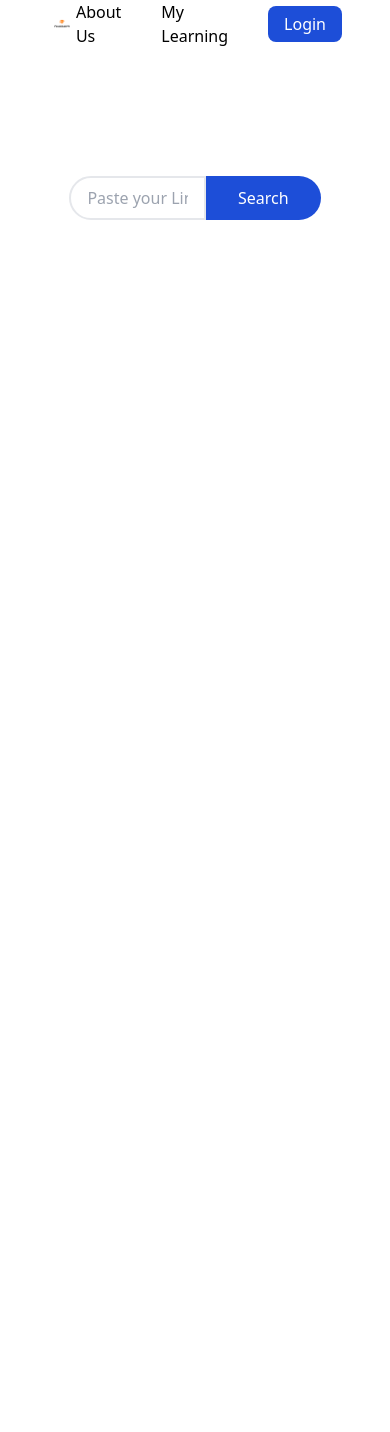
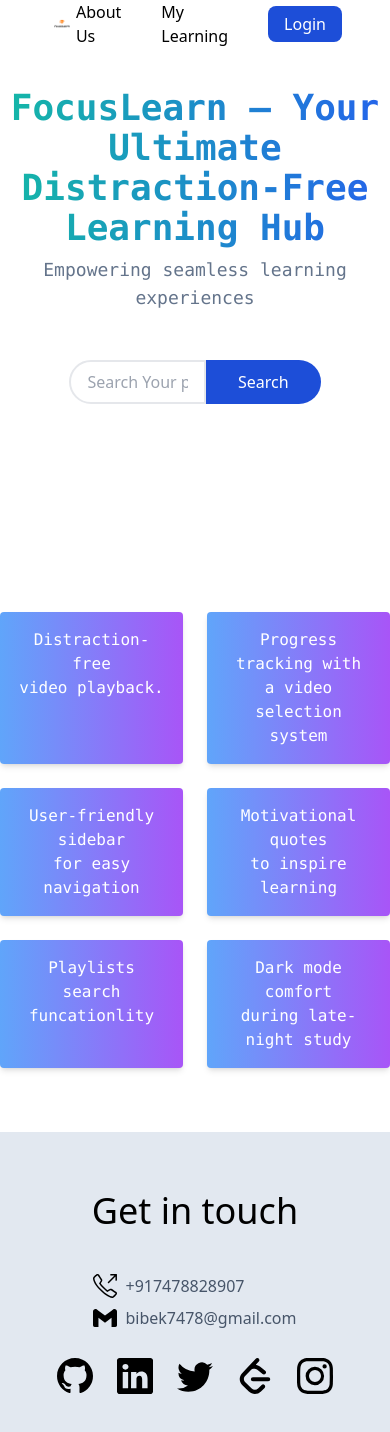
Before and after one commit to bibekghoshh/foucslearn, a React (Create React App) app: page / in a window 390 px wide. Shown: the top 1432 px of the page. Before the commit the page ends 844 px from the top, so only its background shows below. Built offline with nearby package versions, Linux system fonts and the light colour scheme.

Commit message:
making of landing page

```diff
--- a/src/Components/Body.js
+++ b/src/Components/Body.js
@@ -4,10 +4,15 @@ import Footer from "./Footer";
 import VideoCardDetails from "./VideoCard/VideoCardDetails";
 import axios from "axios";
 import { searchAPI, apiKey } from "../data/data";
+// import { studyMotivationQuotes } from "../data/studyMotivationQuotes";
 
 const Body = () => {
   const [userQuery, setUserQusery] = useState("");
   const [playlistData, setPlaylistData] = useState("");
+//   const [motivationQuotes, setMotivationQuotes] = useState("Education is the most powerful weapon which you can use to change the world");
+
+  const featuresCardCss =
+    "bg-green-400 text-white px-4 py-4 rounded font-medium shadow-md font-mono  bg-gradient-to-r from-blue-400 to-purple-500";
 
   const searchYoutubePlaylist = async () => {
     try {
@@ -15,9 +20,8 @@ const Body = () => {
         `${searchAPI}?key=${apiKey}&q=${userQuery}&type=playlist&part=snippet&maxResults=15`
       );
       setPlaylistData(response.data.items);
-        // console.log(response.data.items);
+      // console.log(response.data.items);
       //   console.log(response);
-
     } catch (error) {
       console.error("Error while fetching data", error);
     }
@@ -28,17 +32,35 @@ const Body = () => {
     setUserQusery(event.target.value);
   };
 
-  const handleSearchSubmit=(event)=>{
-     event.preventDefault(); // Prevent page reload
-     if(userQuery.trim()){
-        searchYoutubePlaylist();
-     }
-  }
+//   const intervalId = setInterval(() => {
+//     const randomNumber = Math.floor(Math.random() * 100);
+//     setMotivationQuotes(studyMotivationQuotes[randomNumber]);
+//   }, 10000);
+
+  const handleSearchSubmit = (event) => {
+    event.preventDefault(); // Prevent page reload
+    if (userQuery.trim()) {
+      searchYoutubePlaylist();
+    }
+    // clearInterval(intervalId); // Stops the interval
+  };
+
+
+
+
   return (
     <>
       <Header />
 
-      <div className="mt-32">
+      <div className="mt-10">
+        <div className="text-center mb-12">
+          <h1 className="text-4xl font-mono font-semibold text-blue-400 bg-gradient-to-r from-teal-500 to-blue-600 bg-clip-text text-transparent">
+            FocusLearn – Your Ultimate Distraction-Free Learning Hub
+          </h1>
+          <h3 className="font-mono text-slate-500 mt-2 text-lg ">
+            Empowering seamless learning experiences
+          </h3>
+        </div>
         <div className="flex items-center justify-center sticky top-8">
           <form onSubmit={handleSearchSubmit} className="flex">
             <input
@@ -47,10 +69,10 @@ const Body = () => {
               id="searchBox"
               onChange={handleInputChange}
               className="border-2 px-4 py-2 w-[35vw] outline-none rounded-l-full"
-              placeholder="Paste your Link here....."
+              placeholder="Search Your playlist here"
             />
             <button
-            //   onClick={searchYoutubePlaylist}
+              //   onClick={searchYoutubePlaylist}
               className="rounded-lg bg-blue-700 px-8 py-[9px] text-white font-medium rounded-r-full"
               type="submit"
             >
@@ -67,6 +89,39 @@ const Body = () => {
             ))}
           </div>
         )}
+
+        <div className="mt-20 text-center flex items-center justify-center">
+            {/* <div className="font-mono ">{`‘ ${motivationQuotes} ’`}</div> */}
+          {/* <p className="text-2xl font-sans">"Focus on what matters, learn with clarity."</p> */}
+          {/* <h3 className="w-[60%]">WatchPlaylist is an innovative platform designed to provide users with a focused, distraction-free way to watch YouTube courses and track their learning progress. It includes features like customizable video playlists, the ability to mark videos as watched, and a sleek, user-friendly interface tailored for continuous learning."</h3> */}
+        </div>
+
+        <div className="mt-32 mb-16 flex justify-center text-center">
+          <div className="grid grid-flow-row grid-cols-2 gap-6">
+            <div className={featuresCardCss}>
+              Distraction-free <br />
+              video playback.
+            </div>
+            <div className={featuresCardCss}>
+              Progress tracking with <br />a video selection system
+            </div>
+            <div className={featuresCardCss}>
+              User-friendly sidebar <br /> for easy navigation
+            </div>
+            <div className={featuresCardCss}>
+              Motivational quotes <br />
+              to inspire learning
+            </div>
+            <div className={featuresCardCss}>
+              Playlists search <br />
+              funcationlity
+            </div>
+            <div className={featuresCardCss}>
+              Dark mode comfort <br />
+              during late-night study{" "}
+            </div>
+          </div>
+        </div>
       </div>
 
       <Footer />
--- a/src/Components/Footer.js
+++ b/src/Components/Footer.js
@@ -1,14 +1,65 @@
 import React from "react";
+import { BsGithub, BsInstagram, BsLinkedin, BsTwitter } from "react-icons/bs";
+import { SiLeetcode, SiGmail } from "react-icons/si";
+import { SlCallOut } from "react-icons/sl";
 
-const Footer=()=>{
-
-    return(
-        <>
-        <div>
-
-        </div>
-        </>
-    )
-}
+const Footer = () => {
+  return (
+    <div className="flex flex-col items-center justify-center gap-5 h-80 bg-slate-200 dark:bg-slate-900 dark:text-white">
+      <p className="text-4xl font-medium text-newblue dark:text-violet-500">Get in touch</p>
+      <div className="w-[80%] h-[3px] bg-bgcolor dark:bg-violet-500"></div>
+      <div className="flex flex-col gap-2 lg:gap-12 lg:flex-row">
+        <a className="flex items-center gap-2" href="tel:+917478828907">
+          <SlCallOut className="text-2xl" />
+          <p className="font-medium text-slate-600 dark:text-white">+917478828907</p>
+        </a>
+        <a
+          className="flex items-center gap-2"
+          href="mailto:bibek7478@gmail.com"
+        >
+          <SiGmail className="text-2xl" />
+          <p className="font-medium text-slate-600 dark:text-white">bibek7478@gmail.com</p>
+        </a>
+      </div>
+      <div className="flex flex-wrap gap-6 mt-2 text-4xl">
+        <a
+          className="transition duration-300 hover:scale-110 hover:text-sky-900"
+          href="https://github.com/bibekghoshh"
+          target="black"
+        >
+          <BsGithub />
+        </a>
+        <a
+          className="transition duration-300 hover:text-blue-600 hover:scale-110"
+          href="https://www.linkedin.com/in/bibekghoshh/"
+          target="black"
+        >
+          <BsLinkedin />
+        </a>
+        <a
+          className="transition duration-300 hover:text-sky-500 hover:scale-110"
+          href="https://twitter.com/bibekghoshh"
+          target="black"
+        >
+          <BsTwitter />
+        </a>
+        <a
+          className="transition duration-300 hover:text-gray-500 hover:scale-110"
+          href="https://leetcode.com/bibekghosh/"
+          target="black"
+        >
+          <SiLeetcode />
+        </a>
+        <a
+          className="transition duration-300 hover:text-red-500 hover:scale-110"
+          href="https://www.instagram.com/bibekghoshh/"
+          target="black"
+        >
+          <BsInstagram />
+        </a>
+      </div>
+    </div>
+  );
+};
 
 export default Footer;
--- a/src/Components/VideoCard/SideBarVideoCard.js
+++ b/src/Components/VideoCard/SideBarVideoCard.js
@@ -1,12 +1,12 @@
 import React from "react";
-import { MdCheckBoxOutlineBlank, MdOutlineOndemandVideo } from "react-icons/md";
+import { MdCheckBox, MdCheckBoxOutlineBlank, MdOutlineOndemandVideo } from "react-icons/md";
 
-const SideBarVideoCard = ({ items, videolength }) => {
+const SideBarVideoCard = ({ items, videolength,currentVideoId,isSelected,handleSelectToggle }) => {
   return (
-    <div className="pl-4 w-[400px] border-b-[0.5px] shadow-sm py-2 px-2 cursor-pointer hover:bg-slate-300">
-      <div className="flex w-[400px] gap-3">
-        <div className="mt-[2px] text-[20px]">
-          <MdCheckBoxOutlineBlank />
+    <div className={`pl-4 w-[400px] border-b-[0.1px] shadow-sm py-2 px-2 cursor-pointer hover:bg-slate-300  ${currentVideoId===items.contentDetails.videoId?"bg-slate-300":"bg-white"}`}>
+      <div className="flex gap-3">
+        <div className="mt-[2px] text-[20px]" onClick={()=>handleSelectToggle(items.contentDetails.videoId)}>
+        {isSelected?<MdCheckBox />:<MdCheckBoxOutlineBlank />}
         </div>
         <div>
           <div className="flex  text-sm">
--- a/src/Components/VideoCard/WatchPlaylist.js
+++ b/src/Components/VideoCard/WatchPlaylist.js
@@ -11,7 +11,7 @@ const WatchPlaylist = () => {
   const [motivationQuotes, setMotivationQuotes] = useState(
     "Small steps every day."
   );
-  const [watchedVideos,setWatchedVideos]=useState([]);
+  const [selectedVideos, setSelectedVideos] = useState([]);
 
   const { playlistid } = useParams();
 
@@ -63,11 +63,26 @@ const WatchPlaylist = () => {
     }
   };
 
+  const handleSelectToggle = (videoId) => {
+    setSelectedVideos((prevSelected) => {
+      if (prevSelected.includes(videoId)) {
+        // If the video is already selected, remove it from the list
+        return prevSelected.filter((id) => id !== videoId);
+      } else {
+        // If the video is not selected, add it to the list
+        return [...prevSelected, videoId];
+      }
+    });
+  };
 
+  const progressPercentage =
+    userSelectedPlaylistItems.length > 0
+      ? (selectedVideos.length / userSelectedPlaylistItems.length) * 100
+      : 0;
 
   return (
-    <div className="flex">
-      <div className="w-full">
+    <div className="flex h-full">
+      <div className="w-full  h-full">
         <div className="shadow-md">
           <iframe
             width="100%"
@@ -79,19 +94,31 @@ const WatchPlaylist = () => {
             allowFullScreen
           ></iframe>
         </div>
-        <div className="flex justify-center">
-          {/* <div className="mt-6 ml-2 font-medium shadow-lg inline-block px-2 py-2">{totalPlaylistDuration}</div> */}
-          <div className="inline-block py-4 mx-10 font-mono mt-10 bg-slate-50 text-center">{`‘ ${motivationQuotes} ’`}</div>
+        <div className="flex justify-center flex-col items-center">
+          <div className="inline-block py-4 mx-10 font-mono mt-4 bg-slate-50 text-center">{`‘ ${motivationQuotes} ’`}</div>
         </div>
       </div>
+
+
       <div className="">
-        <div className=" text-base pl-2 py-2 sticky top-0 bg-white border-b-2 ">
+        <div className=" text-base pl-2 py-2 sticky top-0 bg-white border-b-2     ">
           <div className="font-bold">Course Content</div>
-          <div className="text-xs">{totalPlaylistDuration}</div>
+          <div className="text-xs">{totalPlaylistDuration} <p className="text-slate-400 bg-slate-100 inline-block px-1 rounded">({userSelectedPlaylistItems.length} Videos)</p></div>
+
+          <div className="w-full flex items-center gap-1">
+            {/* Progress bar */}
+            <div className="w-[90%] bg-gray-200 rounded-lg h-2 overflow-hidden">
+              <div
+                className="bg-blue-500 h-full transition-all duration-300"
+                style={{ width: `${progressPercentage}%` }}
+              ></div>
+            </div>
+            <div className="text-xs mr-1 flex">{`${selectedVideos.length} / ${userSelectedPlaylistItems.length}`}</div>
+          </div>
         </div>
 
         {userSelectedPlaylistItems && (
-          <div className="overflow-y-scroll h-screen border-l-2">
+          <div className="overflow-y-scroll h-[90vh] border-l-2">
             {userSelectedPlaylistItems.map((items, index) => (
               <div
                 key={index}
@@ -100,8 +127,11 @@ const WatchPlaylist = () => {
                 <SideBarVideoCard
                   items={items}
                   videolength={eachVideoLength[index]}
-                  // isWatched={!!watchedVideos[items.contentDetails.videoId]}
-                  // toggleWatchStatus={toggleWatchStatus}
+                  currentVideoId={currentVideoId}
+                  isSelected={selectedVideos.includes(
+                    items.contentDetails.videoId
+                  )}
+                  handleSelectToggle={handleSelectToggle}
                 />
               </div>
             ))}
```
Also changed, not shown: 1 other file (tests, documents, lock files or other folders).
